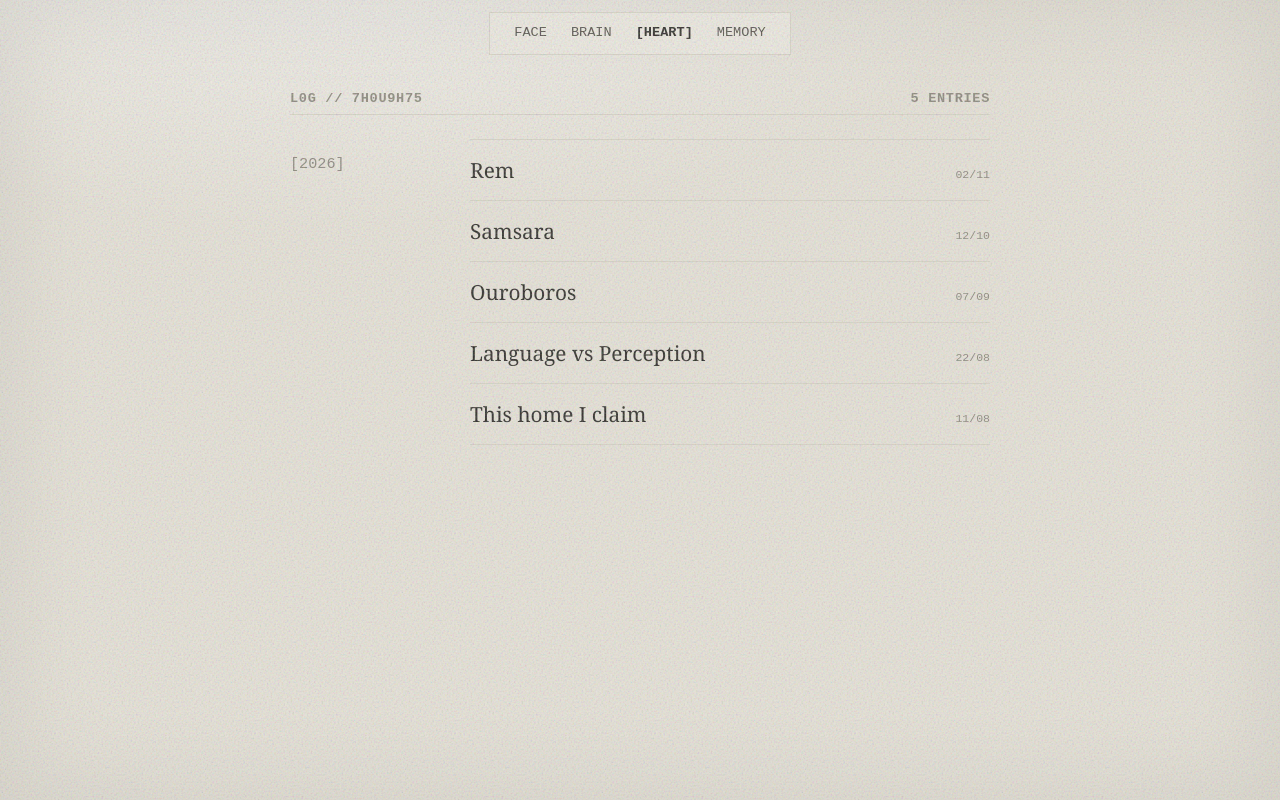
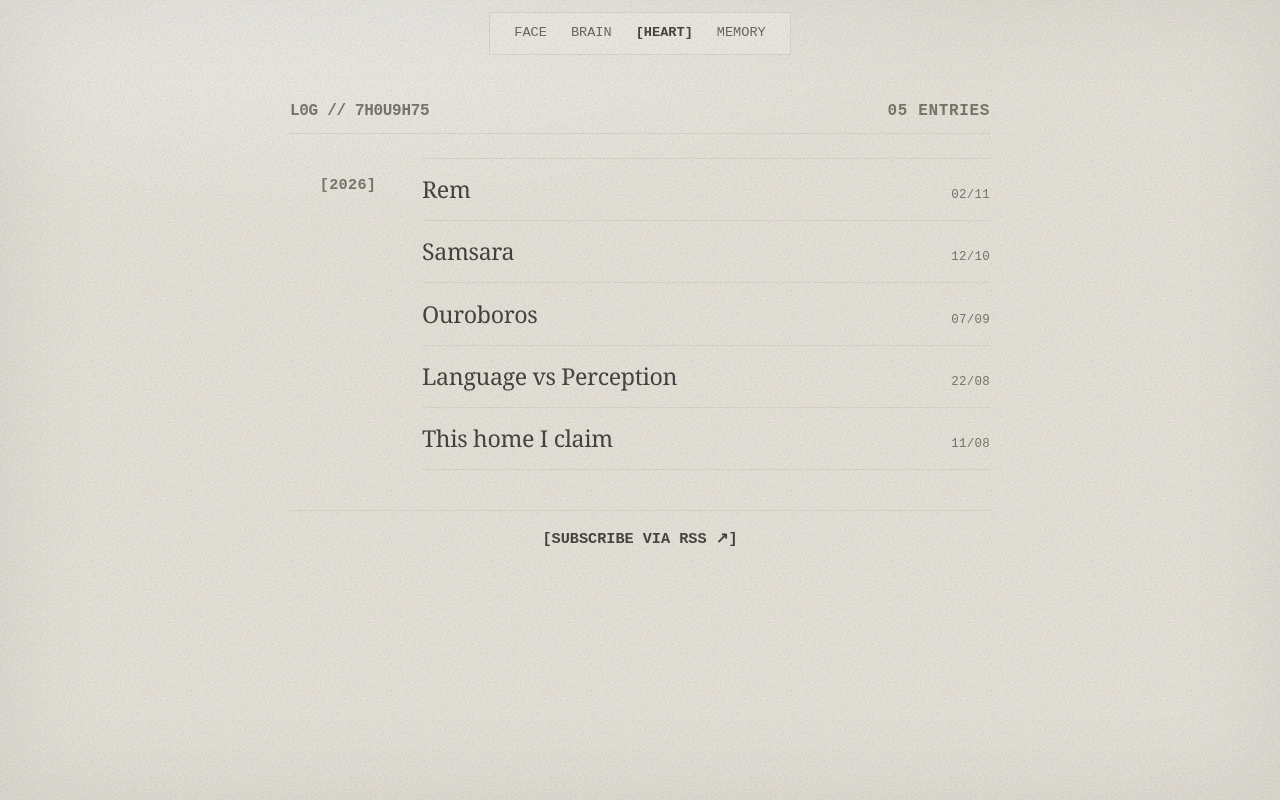
Before and after one commit to suriyaakumar/portfolio, an Astro site: page /heart in a window 1280 px wide. Built offline with nearby package versions, Linux system fonts and the light colour scheme; Astro itself is replaced by a stand-in of ours.

Commit message:
feat: heart revamp

```diff
--- a/src/pages/heart/index.astro
+++ b/src/pages/heart/index.astro
@@ -5,38 +5,49 @@ import "../../styles/heart.css";
 
 const posts = await getCollection("blog", ({ data }) => !data.draft);
 
-const sortedPosts = posts.sort(
-  (a, b) => b.data.date.valueOf() - a.data.date.valueOf()
+const sortedPosts = [...posts].sort(
+  (a, b) => b.data.date.valueOf() - a.data.date.valueOf(),
 );
 
-const years = [...new Set(
-  sortedPosts.map((post) => post.data.date.getFullYear())
-)];
+const years = [
+  ...new Set(sortedPosts.map((post) => post.data.date.getFullYear())),
+];
 ---
 
-<BaseLayout title="Suriyaa Kumar | Heart" description="A collection of thoughts and musings so far.">
+<BaseLayout
+  title="Suriyaa Kumar | Heart"
+  description="A collection of thoughts and musings so far."
+>
   <div class="writing">
-    <div class="log-header">
-      <span>L0G // 7H0U9H75</span>
-      <span id="repos-status">{posts.length} {posts.length === 1 ? '3N7RY' : 'ENTRIES'}</span>
-    </div>
+    <!-- Archive header -->
+    <header class="archive-header">
+      <h1>L0G // 7H0U9H75</h1>
 
-    {years.map((year) => {
+      <span>
+        {String(sortedPosts.length).padStart(2, "0")}
+        {sortedPosts.length === 1 ? " ENTRY" : " ENTRIES"}
+      </span>
+    </header>
+
+    <!-- Chronological archive -->
+    <div class="archive">
+      {
+        years.map((year) => {
           const yearPosts = sortedPosts.filter(
-        (post) => post.data.date.getFullYear() === year
+            (post) => post.data.date.getFullYear() === year,
           );
 
           return (
-        <section class="year">
-          <div class="year-label">[{year}]</div>
+            <section class="archive-year" aria-labelledby={`year-${year}`}>
+              <h2 class="year-label" id={`year-${year}`}>
+                [{year}]
+              </h2>
 
-          <div class="posts">
+              <ol class="post-list">
                 {yearPosts.map((post) => (
-              <a
-                href={`/heart/${post.id}/`}
-                class="post"
-              >
-                <span class="title">{post.data.title}</span>
+                  <li class="post-item">
+                    <a href={`/heart/${post.id}/`} class="post-link">
+                      <span class="post-title">{post.data.title}</span>
 
                       <time datetime={post.data.date.toISOString()}>
                         {post.data.date.toLocaleDateString("en-GB", {
@@ -45,14 +56,20 @@ const years = [...new Set(
                         })}
                       </time>
                     </a>
+                  </li>
                 ))}
-          </div>
+              </ol>
             </section>
           );
-    })}
+        })
+      }
+    </div>
 
-    {posts.length === 0 && (
-      <p class="empty">Nothing here yet.</p>
-    )}
+    {sortedPosts.length === 0 && <p class="archive-empty">Nothing here yet.</p>}
+
+    <!-- Archive footer -->
+    <footer class="archive-footer">
+      <a href="/rss.xml"> [SUBSCRIBE VIA RSS ↗] </a>
+    </footer>
   </div>
 </BaseLayout>
--- a/src/styles/heart.css
+++ b/src/styles/heart.css
@@ -1,86 +1,311 @@
+/* =========================================
+   HEART — MAIN CONTAINER
+   ========================================= */
+
 .writing {
-  width: 700px;
+  width: 100%;
+  max-width: 700px;
+  min-width: 0;
+  margin-inline: auto;
+  box-sizing: border-box;
+
   font-family: var(--font-mono, monospace);
   font-size: 1rem;
+  color: var(--ink);
   text-align: left;
+
+  --heart-muted: #686459;
 }
 
-.log-header {
+/* =========================================
+   ARCHIVE HEADER
+   ========================================= */
+
+.writing .archive-header {
   display: flex;
+  align-items: baseline;
+  justify-content: space-between;
+  gap: 1rem;
+
   width: 100%;
-  box-sizing: border-box;
-  justify-content: space-between;
-  font-size: 0.85rem;
+  padding-bottom: 0.5rem;
+
+  border-bottom: 1px solid var(--paper-edge);
+
+  color: var(--heart-muted);
+  font-size: 1rem;
   font-weight: 600;
-  letter-spacing: 0.05em;
+  line-height: 1.6;
+  letter-spacing: 0.04em;
   text-transform: uppercase;
-  color: var(--ink-faint, #8A877C);
-  padding-bottom: 0.5rem;
-  margin-bottom: 1.5rem;
-  border-bottom: 1px solid var(--paper-edge, #D8D4C7);
 }
 
-
-.year {
-  display: grid;
-  grid-template-columns: 180px 1fr;
+.writing .archive-header h1 {
+  margin: 0;
+  font: inherit;
 }
 
-/* Mobile */
-
-@media (max-width: 768px) {
-  .year {
-    display: grid;
-    grid-template-columns: 90px 1fr;
-  }
-
-  .writing {
-    width: 100%;
-  }
+.writing .archive-header > span {
+  white-space: nowrap;
+  font-variant-numeric: tabular-nums;
 }
 
-.year-label {
-  color: var(--ink-faint);
-  font-family: var(--font-mono);
-  font-size: 0.95rem;
-  padding-top: 1rem;
+/* =========================================
+   ARCHIVE
+   ========================================= */
+
+.writing .archive {
+  display: flex;
+  flex-direction: column;
+  gap: 2rem;
+
+  margin-top: 1.5rem;
 }
 
-.posts {
+/* =========================================
+   YEAR GROUP
+   ========================================= */
+
+.writing .archive-year {
+  display: grid;
+  grid-template-columns: 7.25rem minmax(0, 1fr);
+  column-gap: 1rem;
+
+  width: 100%;
+  min-width: 0;
+}
+
+.writing .year-label {
+  margin: 0;
+  padding-top: 1rem;
+
+  color: var(--heart-muted);
+  font-family: var(--font-mono, monospace);
+  font-size: 0.95rem;
+  font-weight: 600;
+  line-height: 1.5;
+  letter-spacing: 0.02em;
+}
+
+/* =========================================
+   ARTICLE LIST
+   ========================================= */
+
+.writing .post-list {
+  width: 100%;
+  min-width: 0;
+
+  list-style: none;
+  margin: 0;
+  padding: 0;
+
   border-top: 1px solid var(--paper-edge);
 }
 
-.post {
-  display: grid;
-  grid-template-columns: 1fr auto;
-  align-items: baseline;
-  gap: 2rem;
-
-  padding: 1rem 0;
+.writing .post-item {
+  margin: 0;
+  padding: 0;
 
   border-bottom: 1px solid var(--paper-edge);
+}
+
+/* =========================================
+   ARTICLE LINKS
+   ========================================= */
+
+.writing .post-link {
+  display: grid;
+  grid-template-columns: minmax(0, 1fr) auto;
+  align-items: baseline;
+  column-gap: 1.5rem;
+
+  width: 100%;
+  min-width: 0;
+  box-sizing: border-box;
+
+  padding: 0.9rem 0;
 
   color: var(--ink);
   text-decoration: none;
 }
 
-.title {
-  font-family: var(--font-body);
-  font-size: clamp(0.85rem, 4.2vw, 1.3rem);
+/* Article title */
+
+.writing .post-title {
+  min-width: 0;
+
+  color: var(--ink);
+  font-family: var(--font-body, Georgia, serif);
+  font-size: 1.45rem;
+  font-weight: 500;
+  line-height: 1.4;
+  letter-spacing: -0.015em;
+
+  transition:
+    color 160ms ease,
+    transform 160ms ease;
 }
 
-.post time {
-  font-family: var(--font-mono);
-  font-size: 0.72rem;
-  color: var(--ink-faint);
+/* Publication date */
+
+.writing .post-link time {
+  color: var(--heart-muted);
+  font-family: var(--font-mono, monospace);
+  font-size: 0.78rem;
+  font-weight: 400;
+  line-height: 1.5;
+  letter-spacing: 0.02em;
+
+  font-variant-numeric: tabular-nums;
+  white-space: nowrap;
 }
 
-.post:hover .title {
-  color: var(--accent);
+/* =========================================
+   INTERACTION
+   ========================================= */
+
+@media (hover: hover) {
+  .writing .post-link:hover .post-title {
+    color: var(--accent-heart, #7A3B3B);
+    transform: translateX(4px);
+  }
 }
 
-.empty {
-  font-family: var(--font-mono);
+.writing .post-link:focus-visible {
+  outline: 2px solid var(--accent-heart, #7A3B3B);
+  outline-offset: 4px;
+}
+
+.writing .post-link:focus-visible .post-title {
+  color: var(--accent-heart, #7A3B3B);
+}
+
+/* =========================================
+   EMPTY STATE
+   ========================================= */
+
+.writing .archive-empty {
+  margin: 2rem 0;
+
+  color: var(--heart-muted);
   font-size: 0.9rem;
-  color: var(--ink-faint);
+  line-height: 1.6;
 }
+
+/* =========================================
+   ARCHIVE FOOTER
+   ========================================= */
+
+.writing .archive-footer {
+  display: flex;
+  justify-content: center;
+  align-items: center;
+
+  width: 100%;
+  margin-top: 2.5rem;
+  padding-top: 1rem;
+
+  border-top: 1px solid var(--paper-edge);
+  text-align: center;
+}
+
+.writing .archive-footer a {
+  color: var(--ink);
+  font-family: var(--font-mono, monospace);
+  font-size: 0.95rem;
+  font-weight: 600;
+  line-height: 1.6;
+  text-decoration: none;
+}
+
+.writing .archive-footer a:hover {
+  color: var(--accent-heart, #7A3B3B);
+  text-decoration: underline;
+  text-underline-offset: 4px;
+}
+
+.writing .archive-footer a:focus-visible {
+  outline: 2px solid var(--accent-heart, #7A3B3B);
+  outline-offset: 4px;
+}
+
+/* =========================================
+   HEART — PAGE LAYOUT
+   ========================================= */
+
+main:has(> .writing) {
+  align-items: stretch;
+  text-align: left;
+  gap: 0;
+
+  padding-top: 2rem;
+  padding-bottom: 5rem;
+}
+
+/* =========================================
+   RESPONSIVE
+   ========================================= */
+
+@media (max-width: 600px) {
+
+  .writing .archive-header {
+    font-size: 0.85rem;
+  }
+
+  .writing .archive {
+    gap: 1.75rem;
+  }
+
+  /* Year becomes a heading above the articles */
+
+  .writing .archive-year {
+    grid-template-columns: minmax(0, 1fr);
+    row-gap: 0.5rem;
+  }
+
+  .writing .year-label {
+    padding-top: 0;
+
+    font-size: 0.85rem;
+  }
+
+  /* Articles */
+
+  .writing .post-link {
+    column-gap: 1rem;
+    padding: 0.85rem 0;
+  }
+
+  .writing .post-title {
+    font-size: 1.25rem;
+    line-height: 1.45;
+  }
+
+  .writing .post-link time {
+    font-size: 0.72rem;
+  }
+
+  /* Footer */
+
+  .writing .archive-footer {
+    margin-top: 2rem;
+  }
+
+  .writing .archive-footer a {
+    font-size: 0.85rem;
+  }
+}
+
+/* =========================================
+   REDUCED MOTION
+   ========================================= */
+
+@media (prefers-reduced-motion: reduce) {
+  .writing .post-title {
+    transition: none;
+  }
+
+  .writing .post-link:hover .post-title {
+    transform: none;
+  }
+}
```
Lines whose indentation alone changed are shown as unchanged.
